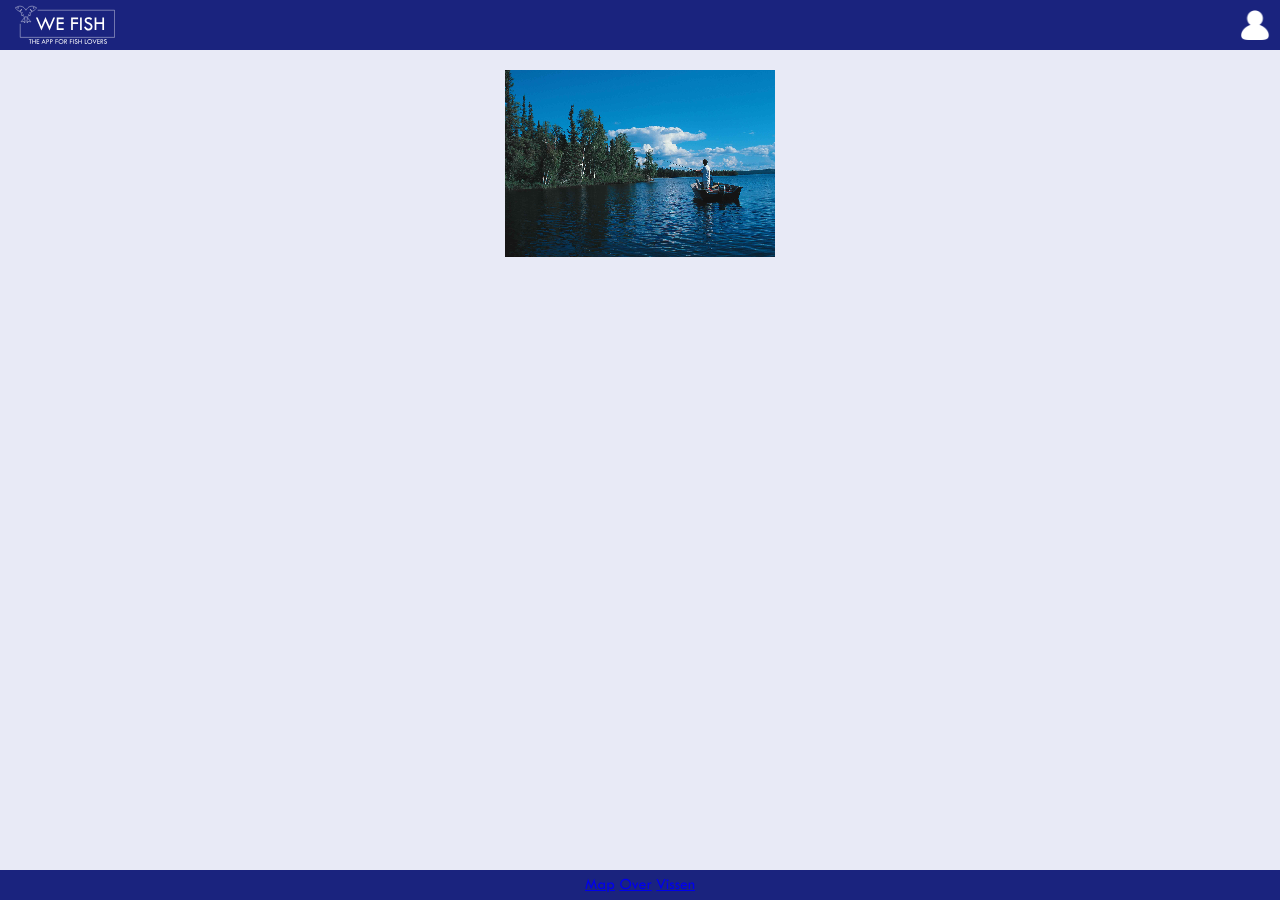
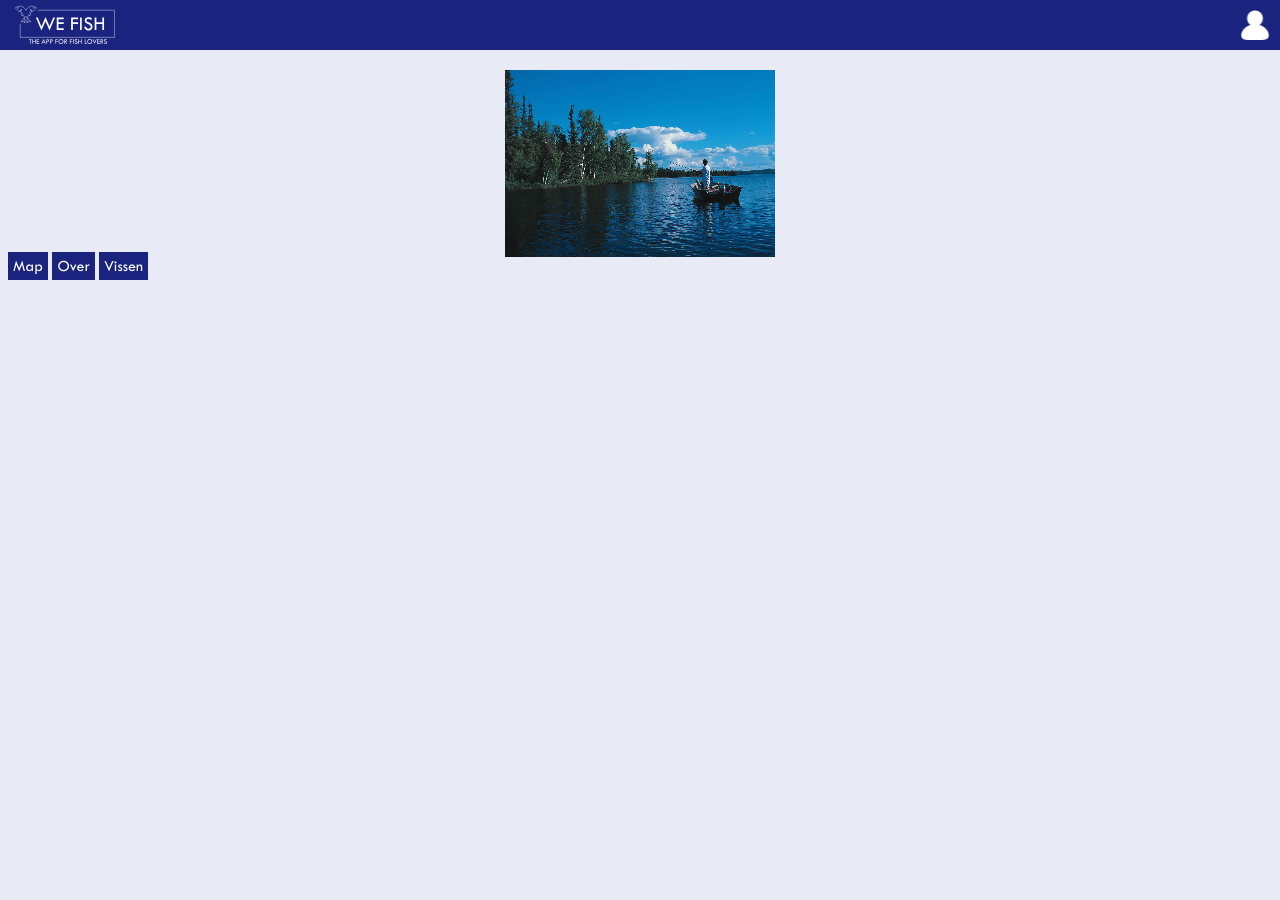
Before and after one commit to svennote/WeFish.github.io, a Jekyll site: the page built from start.html, in a window 1280 px wide. Built offline with Jekyll 4.4.1, drawn with Linux system fonts in a browser that asks for light colours.

Commit message:
aangepast

```diff
--- a/css/login.scss
+++ b/css/login.scss
@@ -37,15 +37,12 @@ width:100px;
 
 }
 
-footer {
+footer a:link, a:visited {
 
+width:33%;
 background-color:$ahsd;
-height:20px;
-position: absolute;
-bottom:0;
-left:0;
-right:0;
-text-align: center;
+text-decoration: none;
+color:white;
 padding:5px;
 
 }
--- a/css/main.scss
+++ b/css/main.scss
@@ -31,15 +31,7 @@ body {
 
 
 
-footer a:link, a:visited {
 
-width:33%;
-background-color:$ahsd;
-text-decoration: none;
-color:white;
-padding:5px;
-
-}
 
 header {
 
```
